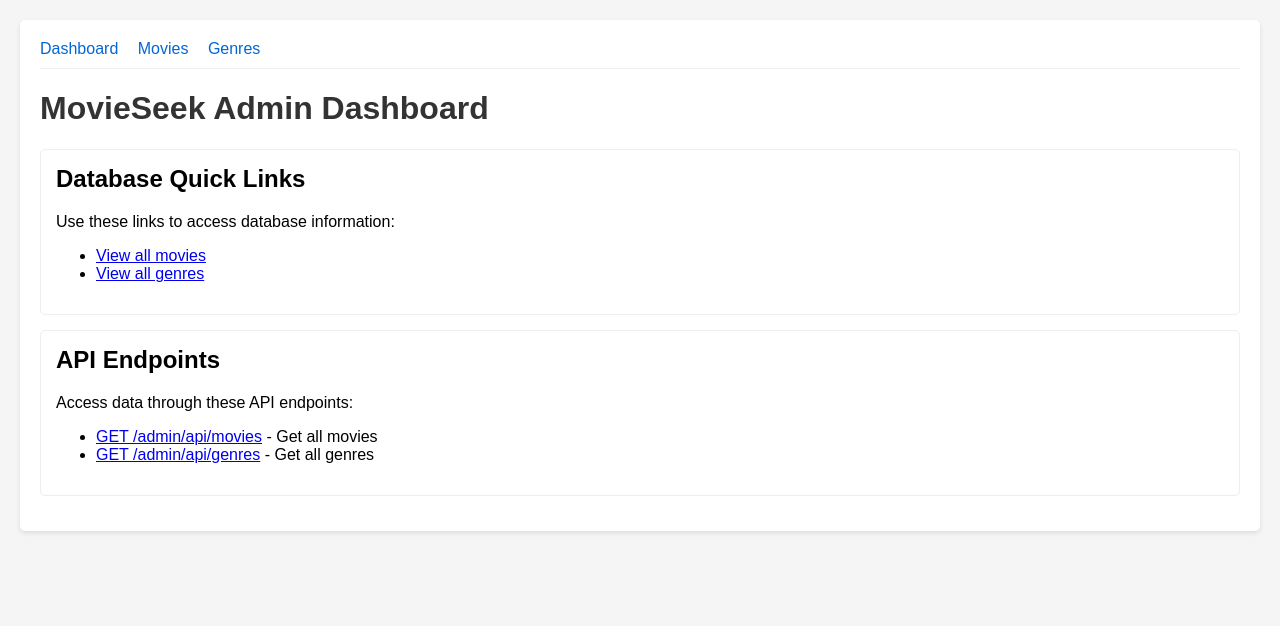
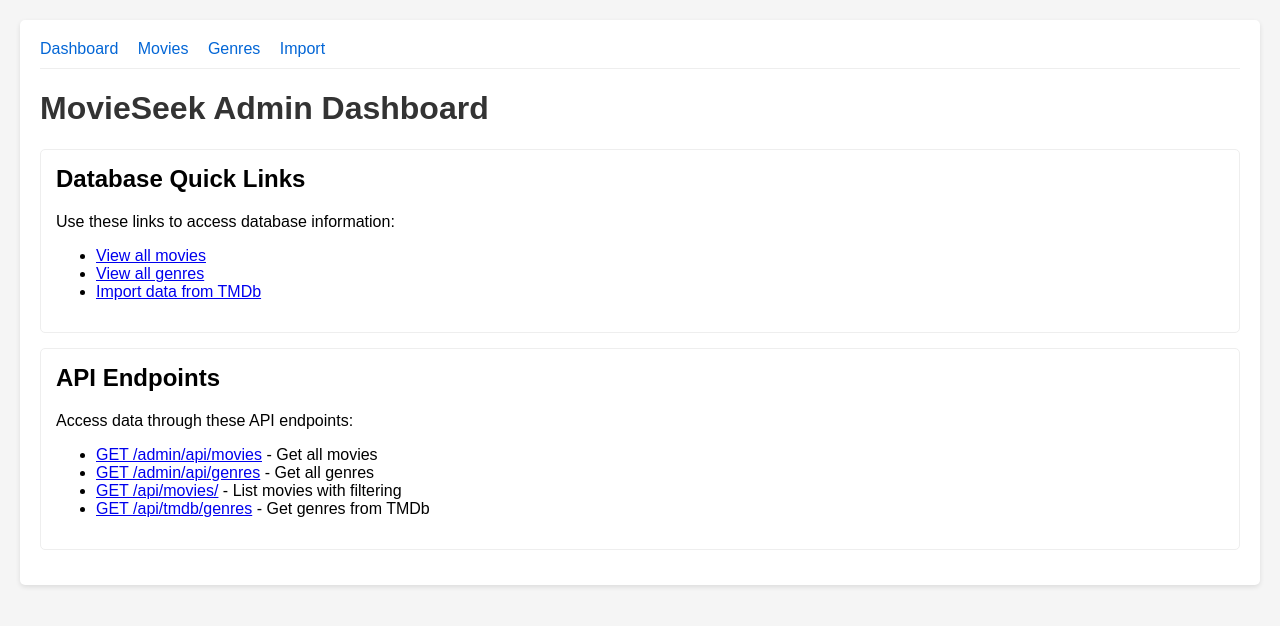
Before and after one commit to alexanderbk4/movieseek, a FastAPI app: page /admin/ in a window 1280 px wide. Shown: the top 626 px of the page. Run offline with FastAPI, Linux system fonts and the light colour scheme; parts of the project's set-up code (start-up, migrations or seed data) failed here and were passed over.

Commit message:
Update admin templates to display TMDB data

```diff
--- a/app/templates/admin/dashboard.html
+++ b/app/templates/admin/dashboard.html
@@ -52,6 +52,7 @@
             <a href="/admin/">Dashboard</a>
             <a href="/admin/movies">Movies</a>
             <a href="/admin/genres">Genres</a>
+            <a href="/admin/import">Import</a>
         </div>
 
         <h1>MovieSeek Admin Dashboard</h1>
@@ -62,6 +63,7 @@
             <ul>
                 <li><a href="/admin/movies">View all movies</a></li>
                 <li><a href="/admin/genres">View all genres</a></li>
+                <li><a href="/admin/import">Import data from TMDb</a></li>
             </ul>
         </div>
 
@@ -71,6 +73,8 @@
             <ul>
                 <li><a href="/admin/api/movies">GET /admin/api/movies</a> - Get all movies</li>
                 <li><a href="/admin/api/genres">GET /admin/api/genres</a> - Get all genres</li>
+                <li><a href="/api/movies/">GET /api/movies/</a> - List movies with filtering</li>
+                <li><a href="/api/tmdb/genres">GET /api/tmdb/genres</a> - Get genres from TMDb</li>
             </ul>
         </div>
     </div>
--- a/app/templates/admin/genres.html
+++ b/app/templates/admin/genres.html
@@ -70,6 +70,7 @@
             <a href="/admin/">Dashboard</a>
             <a href="/admin/movies">Movies</a>
             <a href="/admin/genres">Genres</a>
+            <a href="/admin/import">Import</a>
         </div>
 
         <h1>Genres</h1>
--- a/app/templates/admin/movies.html
+++ b/app/templates/admin/movies.html
@@ -69,6 +69,7 @@
             <a href="/admin/">Dashboard</a>
             <a href="/admin/movies">Movies</a>
             <a href="/admin/genres">Genres</a>
+            <a href="/admin/import">Import</a>
         </div>
 
         <h1>Movies</h1>
@@ -81,7 +82,7 @@
                     <th>Year</th>
                     <th>Director</th>
                     <th>Runtime</th>
-                    <th>IMDb Rating</th>
+                    <th>TMDB Rating</th>
                     <th>Genres</th>
                 </tr>
             </thead>
@@ -93,7 +94,7 @@
                     <td>{{ movie.year }}</td>
                     <td>{{ movie.director }}</td>
                     <td>{{ movie.runtime }} min</td>
-                    <td>{{ movie.imdb_rating }} ({{ movie.imdb_votes }} votes)</td>
+                    <td>{{ movie.rating }} ({{ movie.votes }} votes)</td>
                     <td>
                         {% for genre in movie.genres %}
                         <span class="badge">{{ genre.name }}</span>
```
